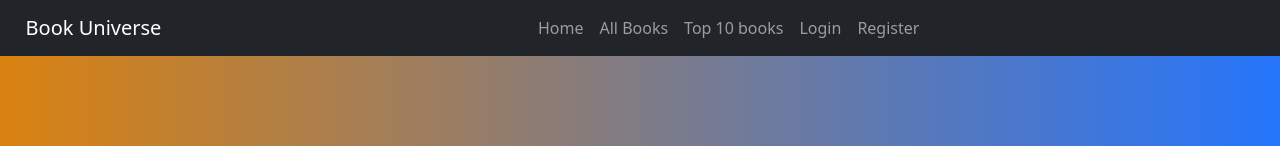
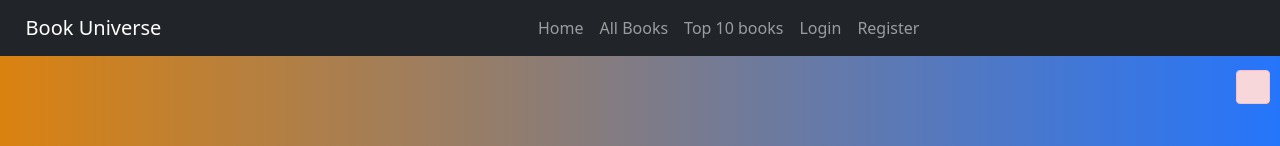
Before and after one commit to lucroselen/book-universe, a React (Create React App) app: page /login in a window 1280 px wide. Both pictures are taken after typing "name@example.com", "Sample123" into the empty fields and a click on the button "Login". Shown: the top 146 px of the page. Built offline with nearby package versions, Linux system fonts and the light colour scheme; no server answers.

Commit message:
added notifications

```diff
--- a/src/App.js
+++ b/src/App.js
@@ -7,6 +7,7 @@ import {
 import "./App.css";
 import "bootstrap/dist/css/bootstrap.min.css";
 import { AuthContext } from "./contexts/AuthContext";
+import { NotificationProvider } from "./contexts/NotificationContext";
 
 import useLocalStorage from "./hooks/useLocalStorage";
 
@@ -25,6 +26,7 @@ import Logout from "./components/Logout/Logout";
 import Delete from "./components/Delete/Delete";
 import GuardedRoute from "./components/Common/GuardedRoute";
 import LoggedGuardedRoute from "./components/Common/LoggedGuardedRoute";
+import Notification from "./components/Common/Notification";
 
 const initialAuthState = {
   id: "",
@@ -43,8 +45,10 @@ function App() {
     <AuthContext.Provider
       value={{ user, login, logout, isAuthenticated: user.id }}
     >
+      <NotificationProvider>
         <Router>
           <Header />
+          <Notification />
           <main id="main-content">
             <Routes>
               <Route element={<GuardedRoute />}>
@@ -70,6 +74,7 @@ function App() {
           </main>
           <Footer />
         </Router>
+      </NotificationProvider>
     </AuthContext.Provider>
   );
 }
--- /dev/null
+++ b/src/components/Common/Notification.css
@@ -0,0 +1,9 @@
+.adjust {
+  font-weight: bold;
+  text-align: center;
+  position: absolute;
+  z-index: 9;
+  margin: 70px 10px 0px;
+  top: 0;
+  right: 0;
+}
--- /dev/null
+++ b/src/components/Common/Notification.js
@@ -0,0 +1,18 @@
+import "./Notification.css";
+import { useNotificationContext } from "../../contexts/NotificationContext";
+
+const Notification = () => {
+  const { notification, hideNotification } = useNotificationContext();
+  return (
+    <div
+      className={"alert adjust " + notification.type}
+      role="alert"
+      style={{ display: notification.display }}
+      onClick={hideNotification}
+    >
+      {notification.message}
+    </div>
+  );
+};
+
+export default Notification;
--- a/src/components/Login/Login.js
+++ b/src/components/Login/Login.js
@@ -4,8 +4,11 @@ import { useNavigate } from "react-router";
 import { useContext } from "react";
 import { AuthContext } from "../../contexts/AuthContext";
 import * as authService from "../../services/authService";
+import { useNotificationContext } from "../../contexts/NotificationContext";
 
 const Login = () => {
+  const { addNotification } = useNotificationContext();
+
   const { login } = useContext(AuthContext);
   let navigate = useNavigate();
   const submitHandler = (e) => {
@@ -14,11 +17,19 @@ const Login = () => {
     let formData = new FormData(e.currentTarget);
 
     let { email, password } = Object.fromEntries(formData);
+    if (!email || !password) {
+      addNotification("You must fill in both fields!", "alert-danger");
+      return;
+    }
 
-    authService.login(email, password).then((authData) => {
-      login(authData);
-      navigate("/all-books");
-    });
+    authService
+      .login(email, password)
+      .then((authData) => {
+        login(authData);
+        addNotification("Successful login!", "alert-success");
+      })
+      .then(() => navigate("/all-books"))
+      .catch((error) => addNotification(error.error, "alert-danger"));
   };
 
   return (
--- a/src/components/Logout/Logout.js
+++ b/src/components/Logout/Logout.js
@@ -3,15 +3,21 @@ import { useNavigate } from "react-router-dom";
 import * as authService from "../../services/authService";
 import { AuthContext } from "../../contexts/AuthContext";
 import { useContext, useEffect } from "react";
+import { useNotificationContext } from "../../contexts/NotificationContext";
 
 const Logout = () => {
+  const { addNotification } = useNotificationContext();
+
   const navigate = useNavigate();
   const { logout } = useContext(AuthContext);
   useEffect(() => {
-    authService.logout().then(() => {
-      logout();
-      navigate("/");
-    });
+    authService
+      .logout()
+      .then(() => {
+        logout();
+        navigate("/");
+      })
+      .then(() => addNotification("Logout successful!", "alert-success"));
   });
 
   return null;
--- /dev/null
+++ b/src/contexts/NotificationContext.js
@@ -0,0 +1,37 @@
+import { createContext, useContext, useState } from "react";
+
+export const NotificationContext = createContext();
+
+const initialNotificationState = {
+  display: "none",
+  type: "",
+  message: "",
+};
+
+export const NotificationProvider = ({ children }) => {
+  const [notification, setNotification] = useState(initialNotificationState);
+
+  const addNotification = (message, type) => {
+    setNotification({ display: "block", message, type });
+
+    setTimeout(() => {
+      setNotification(initialNotificationState);
+    }, 5000);
+  };
+
+  const hideNotification = () => setNotification(initialNotificationState);
+
+  return (
+    <NotificationContext.Provider
+      value={{ notification, addNotification, hideNotification }}
+    >
+      {children}
+    </NotificationContext.Provider>
+  );
+};
+
+export const useNotificationContext = () => {
+  const state = useContext(NotificationContext);
+
+  return state;
+};
--- a/src/services/authService.js
+++ b/src/services/authService.js
@@ -26,7 +26,7 @@ export const login = async (email, password) => {
   if (res.ok) {
     return result;
   } else {
-    throw result.message;
+    throw result;
   }
 };
 
```
Lines whose indentation alone changed are shown as unchanged.
